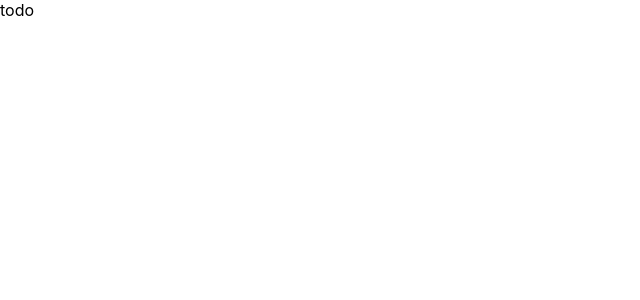
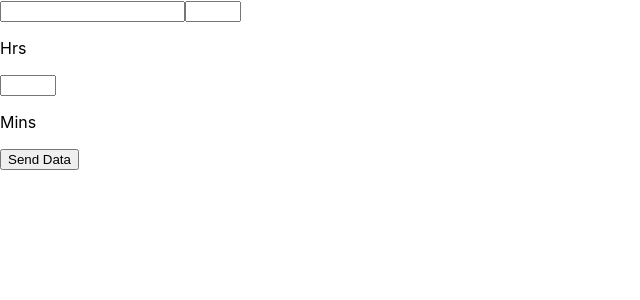
Before and after one commit to bishalx0/DoMoreNow, a React (Create React App) app in the folder front_end/: page /todo in a window 1280 px wide. Shown: the top 300 px of the page, without its empty margins (0-640 px from the left). Built offline with nearby package versions, Linux system fonts and the light colour scheme.

Commit message:
todo file for todo creation

```diff
--- a/front_end/src/Components/Todo/Todo.js
+++ b/front_end/src/Components/Todo/Todo.js
@@ -1,9 +1,51 @@
-import React from 'react'
+import React,{useEffect, useState} from 'react';
+import classes from './Todo.module.css';
 
 const Todo = () => {
+    const [todoTitle,updateTodoTitle] = useState('');
+    const [hr,updateHr] = useState(0);
+    const [min,updateMin] = useState(0);
+
+    useEffect(() => {
+        console.log(todoTitle,hr,min);
+    })
+
+    const sendData = async () => {
+        try{
+            const response = await fetch('http://localhost:8000/',{
+            method : 'POST',
+            body : JSON.stringify({
+                todoTitle : todoTitle,
+                hrs : hr,
+                mins : min
+            }),
+            headers : {
+                "Content-type" : "application/json , charset=UTF-8",
+            },
+            })
+            const data = await response.json();
+        }catch(error){
+            console.log(error);
+        }
+
+    }
+
+    const onSendDataClick = () => {
+        if(todoTitle !== "" && hr !== 0 && min !== 0){
+            sendData();
+        }
+    }
+
   return (
-    <div>
-      todo
+    <div className={classes.todoContainer}>
+        {/* todo title */}
+        <div className={classes.items}>
+            <input type="text" className={classes.todoTitle} onChange={(el) => updateTodoTitle(el.target.value)} />
+            {/* todo hour */}
+            <input type="number" min="0" max="23" className={classes.timeCount} onChange={(el) => updateHr(el.target.value)}  /><p className={classes.timeTitle}>Hrs</p>
+            <input type="number" min="0" max="59" className={classes.timeCount} onChange={(el) => updateMin(el.target.value)}  /><p className={classes.timeTitle}>Mins</p>
+            <button onClick={onSendDataClick}>Send Data</button>
+        </div>
     </div>
   )
 }
```
